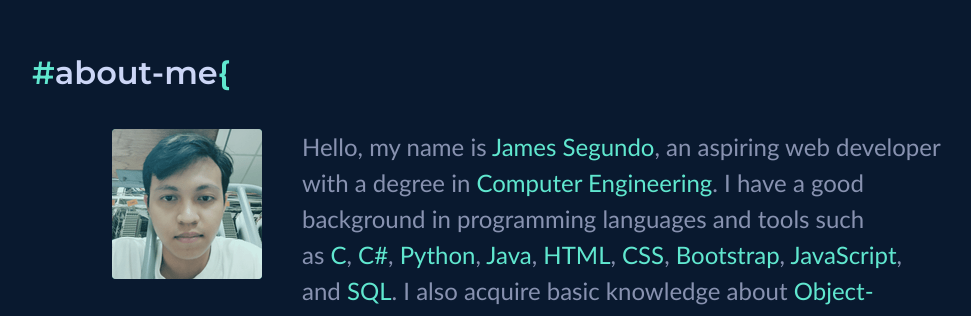
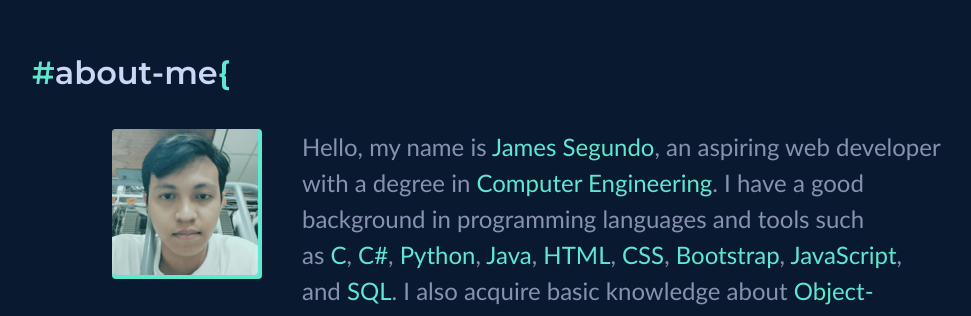
Before and after one commit to antidote198/web-portfolio-v2, a React (Vite) app: page / in a window 1280 px wide. Shown: the part 850-1166 px from the top of the page, without its empty margins (112-1083 px from the left). Built offline with nearby package versions, Linux system fonts and the light colour scheme; a web font is replaced by a local one.

Commit message:
add border for profile-photo

```diff
--- a/src/components/About.jsx
+++ b/src/components/About.jsx
@@ -10,7 +10,7 @@ const About = () => {
                     &#123;
                 </h1>
                 <div class="flex mx-20 row-about-me">
-                    <div class="flex-none mt-8 rounded bg-secondary hover:bg-transparent transition duration-300 ease-in w-[150px] h-[150px] my-photo-container">
+                    <div class="flex-none mt-8 rounded bg-secondary hover:bg-transparent transition duration-300 ease-in w-[150px] h-[150px] border-r-4 border-b-4 border-secondary hover:border-none">
                         <img
                             class="rounded opacity-[0.8] profile-photo"
                             src={myPhoto}
--- a/vite.config.js
+++ b/vite.config.js
@@ -1,7 +1,8 @@
-import { defineConfig } from 'vite'
-import react from '@vitejs/plugin-react'
+import { defineConfig } from 'vite';
+import react from '@vitejs/plugin-react';
 
 // https://vitejs.dev/config/
 export default defineConfig({
-  plugins: [react()]
-})
+    base: '/web-portfolio-v2/',
+    plugins: [react()]
+});
```
